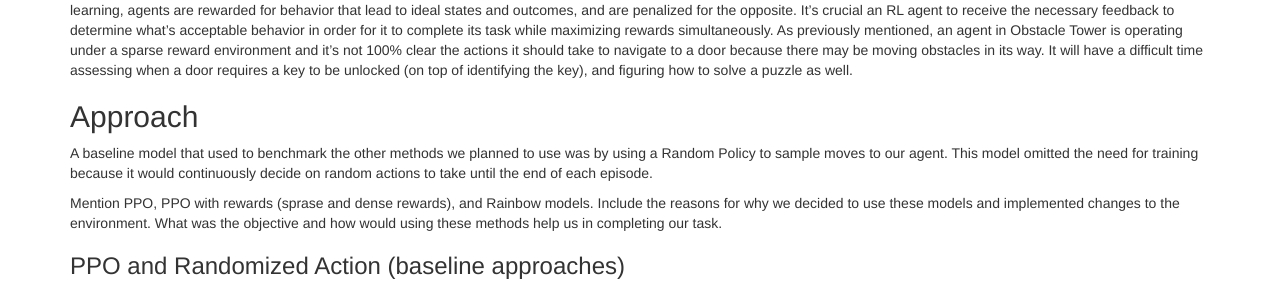
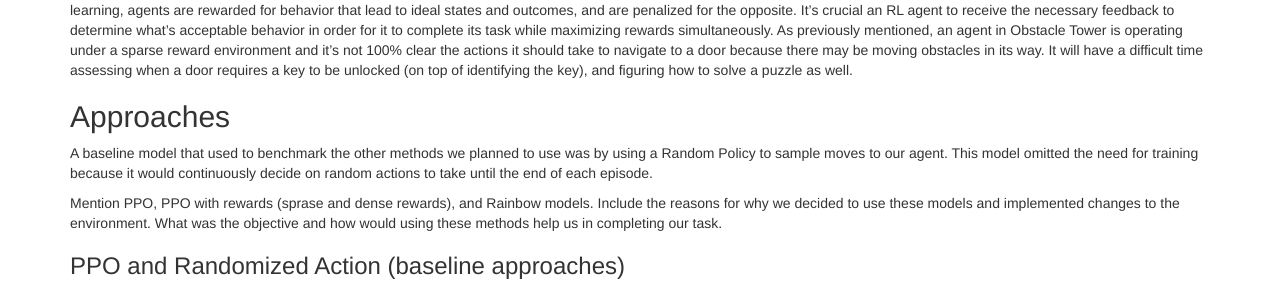
Before and after one commit to avinashduggal/TowerRunners, a Jekyll site: the page built from docs/final.md, in a window 1280 px wide and 900 px high. Shown: the part 399-690 px from the top of the window. Built offline with Jekyll 4.4.1, drawn with Linux system fonts in a browser that asks for light colours.

Commit message:
update final report

```diff
--- a/docs/final.md
+++ b/docs/final.md
@@ -9,7 +9,7 @@ Our team, Tower Runners, worked on developing a reinforcement learning agent to
 
 The difficulty of the task primarily lies within the nature of sparse rewards and the agent's ability to make generalizations in a randomly generated environment. In reinforcement learning, agents are rewarded for behavior that lead to ideal states and outcomes, and are penalized for the opposite. It's crucial an RL agent to receive the necessary feedback to determine what's acceptable behavior in order for it to complete its task while maximizing rewards simultaneously. As previously mentioned, an agent in Obstacle Tower is operating under a sparse reward environment and it's not 100% clear the actions it should take to navigate to a door because there may be moving obstacles in its way. It will have a difficult time assessing when a door requires a key to be unlocked (on top of identifying the key), and figuring how to solve a puzzle as well.
 
-## Approach
+## Approaches
 A baseline model that used to benchmark the other methods we planned to use was by using a Random Policy to sample moves to our agent. This model omitted the need for training because it would continuously decide on random actions to take until the end of each episode.
 
 Mention PPO, PPO with rewards (sprase and dense rewards), and Rainbow models. Include the reasons for why we decided to use these models and implemented changes to the environment. What was the objective and how would using these methods help us in completing our task.
```
